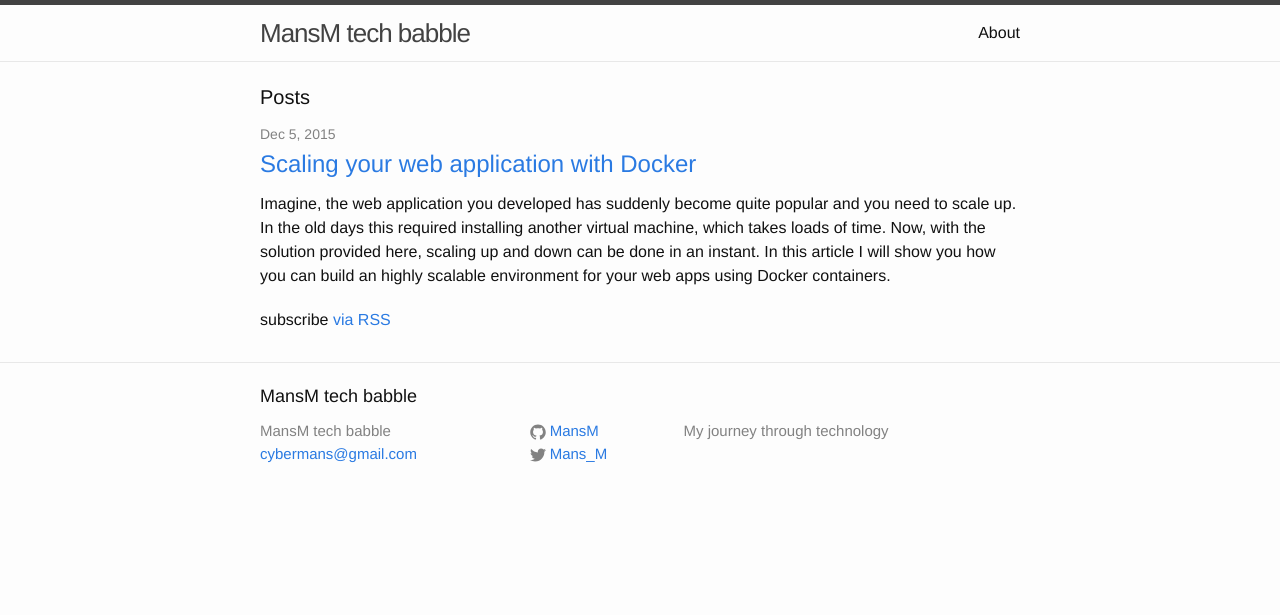
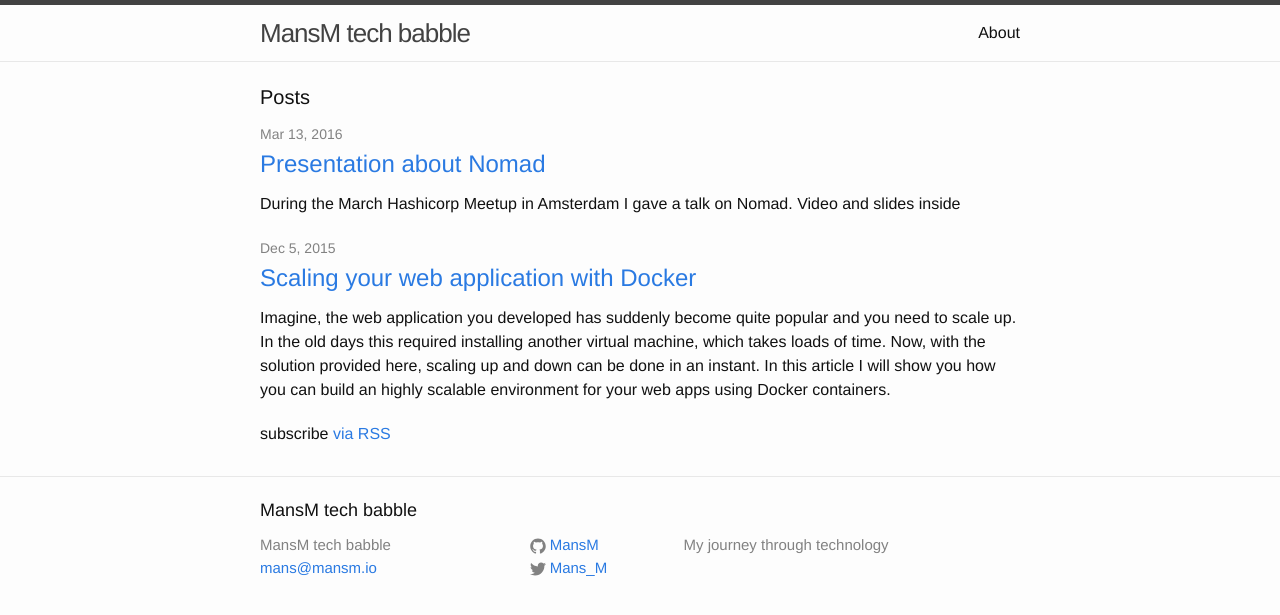
Before and after one commit to MansM/mansm.github.io, a Jekyll site: the page built from index.html, in a window 1280 px wide. Shown: the top 615 px of the page. Built offline with Jekyll 4.4.1, drawn with Linux system fonts in a browser that asks for light colours.

Commit message:
uploading talk on Nomad

```diff
--- a/_config.yml
+++ b/_config.yml
@@ -7,11 +7,11 @@
 
 # Site settings
 title: MansM tech babble
-email: cybermans@gmail.com
+email: mans@mansm.io
 description: > # this means to ignore newlines until "baseurl:"
   My journey through technology
 baseurl: "" # the subpath of your site, e.g. /blog
-url: "http://mans.github.io" # the base hostname & protocol for your site
+url: "http://www.mansm.io" # the base hostname & protocol for your site
 twitter_username: Mans_M
 github_username:  MansM
 github:
--- /dev/null
+++ b/_posts/2016-03-13-Presentation-on-Nomad.md
@@ -0,0 +1,25 @@
+---
+layout: post
+title:  "Presentation about Nomad"
+date: 2016-03-13 18:00:00 +0100
+categories:
+ - Presentation
+ - Nomad
+ - Hashicorp
+ - Meetup
+tags:
+ - Presentation
+ - Nomad
+ - Hashicorp
+ - Meetup
+commentIssueId: 2
+---
+
+**During the March Hashicorp Meetup in Amsterdam I gave a talk on Nomad. Video and slides inside**
+
+My focus during this presentation was on the possibilties of Nomad while using the jobfile.
+
+<iframe width="560" height="315" src="https://www.youtube.com/embed/ISpnVbwwcLk" frameborder="0" allowfullscreen></iframe>
+
+
+<script async class="speakerdeck-embed" data-id="30d61850f67446e4abd62199f00ebebc" data-ratio="1.77777777777778" src="//speakerdeck.com/assets/embed.js"></script>
```
Also changed, not shown: about.md (+3 -1 lines), 1 other file.
